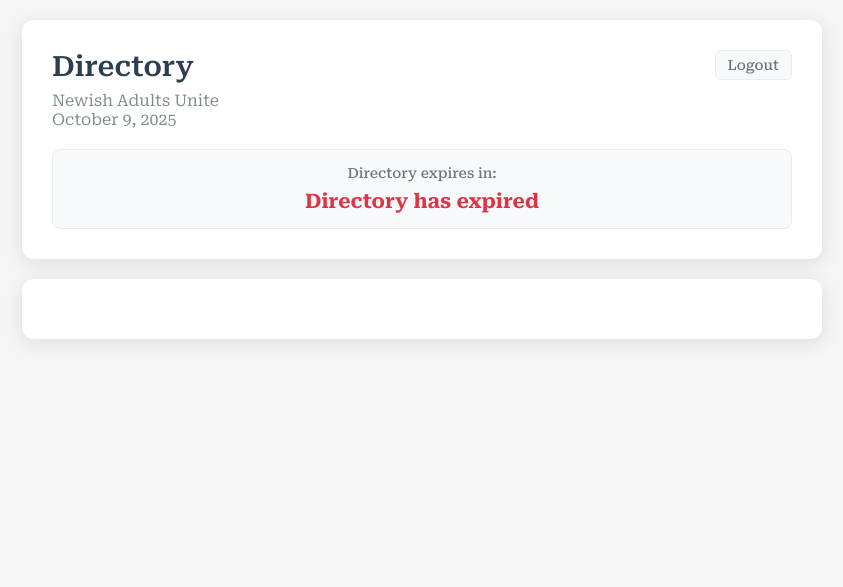
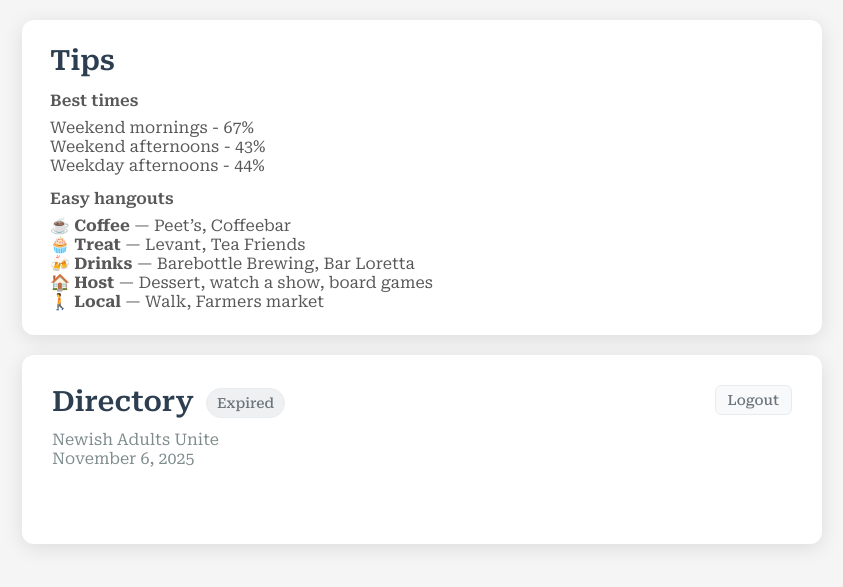
Before and after one commit to svandril/nau_directory, a Flask app: template templates/directory.html in a window 1280 px wide. Shown: the top 587 px of the page, without its empty margins (218-1061 px from the left). Run offline with Flask 3, Linux system fonts and the light colour scheme; the template is opened without the code that fills it, so the values that code supplies are empty; some libraries are stand-ins or nearby versions.

Commit message:
November 6 refresh

```diff
--- a/app.py
+++ b/app.py
@@ -15,7 +15,7 @@ if not DATABASE_URL:
 
 # Directory expiration configuration
 # Set this to your desired expiration date/time (UTC)
-DIRECTORY_EXPIRATION = datetime(2025, 10, 11, 6, 59, 59, tzinfo=timezone.utc)  # Change this date!
+DIRECTORY_EXPIRATION = datetime(2025, 11, 11, 6, 59, 59, tzinfo=timezone.utc)  # Change this date!
 
 def get_db():
     """Get database connection"""
@@ -208,4 +208,5 @@ def get_expiration_status():
 
 if __name__ == "__main__":
     port = int(os.environ.get("PORT", 5000))
-    app.run(debug=False, host="0.0.0.0", port=port)
+    debug_mode = os.environ.get("FLASK_DEBUG", "True").lower() == "true"
+    app.run(debug=debug_mode, host="0.0.0.0", port=port)
--- a/templates/directory.html
+++ b/templates/directory.html
@@ -27,11 +27,56 @@
         }
 
         .header {
+            padding: 30px 30px 12px;
+            margin-bottom: 2px; /* tighter spacing below header */
+            background: transparent;
+            border-radius: 0;
+            box-shadow: none;
+        }
+
+        .tips {
             background: white;
             border-radius: 12px;
             box-shadow: 0 4px 20px rgba(0, 0, 0, 0.1);
-            padding: 30px;
+            padding: 24px 28px;
             margin-bottom: 20px;
+        }
+        .tips h2 {
+            color: #2c3e50;
+            font-size: 28px;
+            font-weight: 600;
+            margin-bottom: 14px;
+        }
+        .tips-section {
+            color: #585858; /* medium gray for readability */
+        }
+        .tips-section-title {
+            font-weight: 600;
+            margin-top: 8px;
+            margin-bottom: 8px;
+        }
+        .title-line {
+            display: flex;
+            align-items: center;
+            flex-wrap: wrap;
+            column-gap: 12px;
+            row-gap: 2px;
+            margin-bottom: 4px; /* adds small spacing below when stacked */
+        }
+        .countdown-pill {
+            display: inline-block;
+            background: #eef0f2;
+            border: 1px solid #e9ecef;
+            padding: 6px 10px;
+            border-radius: 999px;
+            font-size: 14px;
+            color: #6c757d;
+            font-weight: 500;
+            margin-bottom: 6px; /* new spacing under pill */
+        }
+        .countdown-pill strong {
+            color: #2c3e50;
+            font-weight: 800;
         }
 
         .header-top {
@@ -72,37 +117,19 @@
             background: white;
         }
 
-        .countdown {
-            background: #f8f9fa;
-            border: 1px solid #e9ecef;
-            border-radius: 8px;
-            padding: 15px;
-            text-align: center;
+        .contacts-container {
+            padding: 12px 30px 30px;
+            margin-top: 0;
+            background: transparent;
+            border-radius: 0;
+            box-shadow: none;
         }
 
-        .countdown-title {
-            font-size: 14px;
-            color: #6c757d;
-            margin-bottom: 8px;
-            font-weight: 500;
-        }
-
-        .countdown-timer {
-            font-size: 20px;
-            font-weight: 700;
-            color: #094d92;
-        }
-
-        .countdown-expired {
-            color: #dc3545;
-            font-weight: 700;
-        }
-
-        .contacts-container {
+        .directory-card {
             background: white;
             border-radius: 12px;
             box-shadow: 0 4px 20px rgba(0, 0, 0, 0.1);
-            padding: 30px;
+            overflow: hidden; /* makes the two sections appear as a single box with unified radii */
         }
 
         .contact {
@@ -190,23 +217,46 @@
         .copy-btn:hover {
             background: #a8f59c;
         }
+        .easy-hangouts div {
+            text-indent: -1.2em;
+            padding-left: 1.2em;
+        }
     </style>
 </head>
 <body>
     <div class="container">
+        <div class="tips">
+            <h2>Tips</h2>
+            <div class="tips-section">
+                <div class="tips-section-title">Best times</div>
+                <div>Weekend mornings - 67%</div>
+                <div>Weekend afternoons - 43%</div>
+                <div>Weekday afternoons - 44%</div>
+            </div>
+            <div class="tips-section" style="margin-top: 14px;">
+                <div class="tips-section-title">Easy hangouts</div>
+                <div class="easy-hangouts">
+                    <div>☕ <strong>Coffee</strong> — Peet’s, Coffeebar</div>
+                    <div>🧁 <strong>Treat</strong> — Levant, Tea Friends</div>
+                    <div>🍻 <strong>Drinks</strong> — Barebottle Brewing, Bar Loretta</div>
+                    <div>🏠 <strong>Host</strong> — Dessert, watch a show, board games</div>
+                    <div>🚶 <strong>Local</strong> — Walk, Farmers market</div>
+                </div>
+            </div>
+        </div>
+        <div class="directory-card">
         <div class="header">
             <div class="header-top">
                 <div>
-                    <h2>Directory</h2>
-                    <h3>Newish Adults Unite<br>October 9, 2025</h3>
+                    <div class="title-line">
+                        <h2>Directory</h2>
+                        <span class="countdown-pill" id="countdown">Expires in <strong>--:--:--</strong></span>
+                    </div>
+                    <h3>Newish Adults Unite<br>November 6, 2025</h3>
                 </div>
                 <a href="/logout" class="logout">Logout</a>
             </div>
 
-            <div class="countdown">
-                <div class="countdown-title">Directory expires in:</div>
-                <div class="countdown-timer" id="countdown">Loading...</div>
-            </div>
         </div>
 
         <div class="contacts-container">
@@ -221,6 +271,7 @@
                 </button>
             </div>
             {% endfor %}
+        </div>
         </div>
     </div>
 
@@ -266,7 +317,7 @@
                     const countdownElement = document.getElementById('countdown');
 
                     if (data.expired) {
-                        countdownElement.innerHTML = '<span class="countdown-expired">Directory has expired</span>';
+                        countdownElement.innerHTML = '<span class="countdown-expired">Expired</span>';
                         // Redirect to expired page after a short delay
                         setTimeout(() => {
                             window.location.reload();
@@ -275,18 +326,13 @@
                     }
 
                     const seconds = data.seconds_until_expiration;
-                    const days = Math.floor(seconds / 86400);
-                    const hours = Math.floor((seconds % 86400) / 3600);
+                    const totalHours = Math.floor(seconds / 3600);
                     const minutes = Math.floor((seconds % 3600) / 60);
                     const secs = seconds % 60;
+                    const pad = (num) => num.toString().padStart(2, '0');
+                    const timeString = `${pad(totalHours)}:${pad(minutes)}:${pad(secs)}`;
 
-                    let timeString = '';
-                    if (days > 0) timeString += `${days}d `;
-                    if (hours > 0) timeString += `${hours}h `;
-                    if (minutes > 0) timeString += `${minutes}m `;
-                    timeString += `${secs}s`;
-
-                    countdownElement.textContent = timeString;
+                    countdownElement.innerHTML = `Expires in <strong>${timeString}</strong>`;
                 })
                 .catch(error => {
                     console.error('Error fetching expiration data:', error);
```
Also changed, not shown: templates/login.html (+4 -9 lines), 1 other file.
